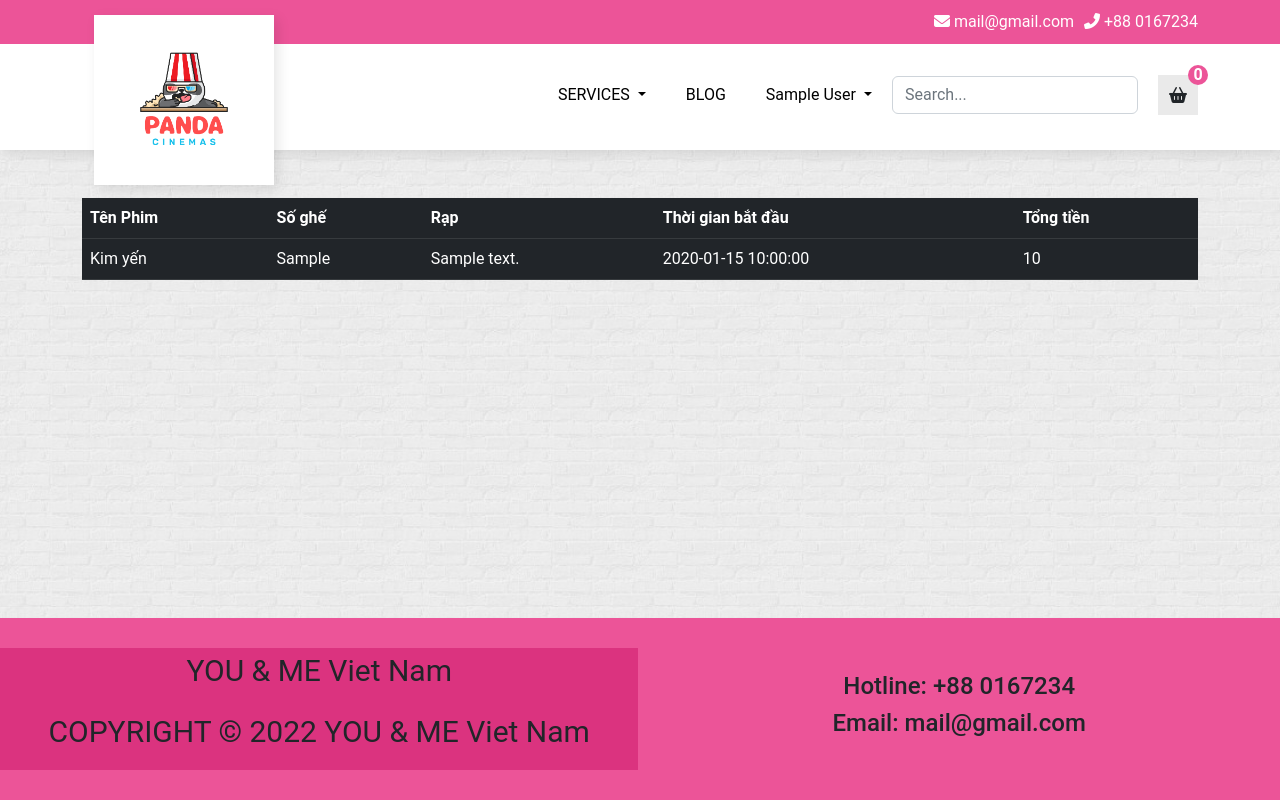
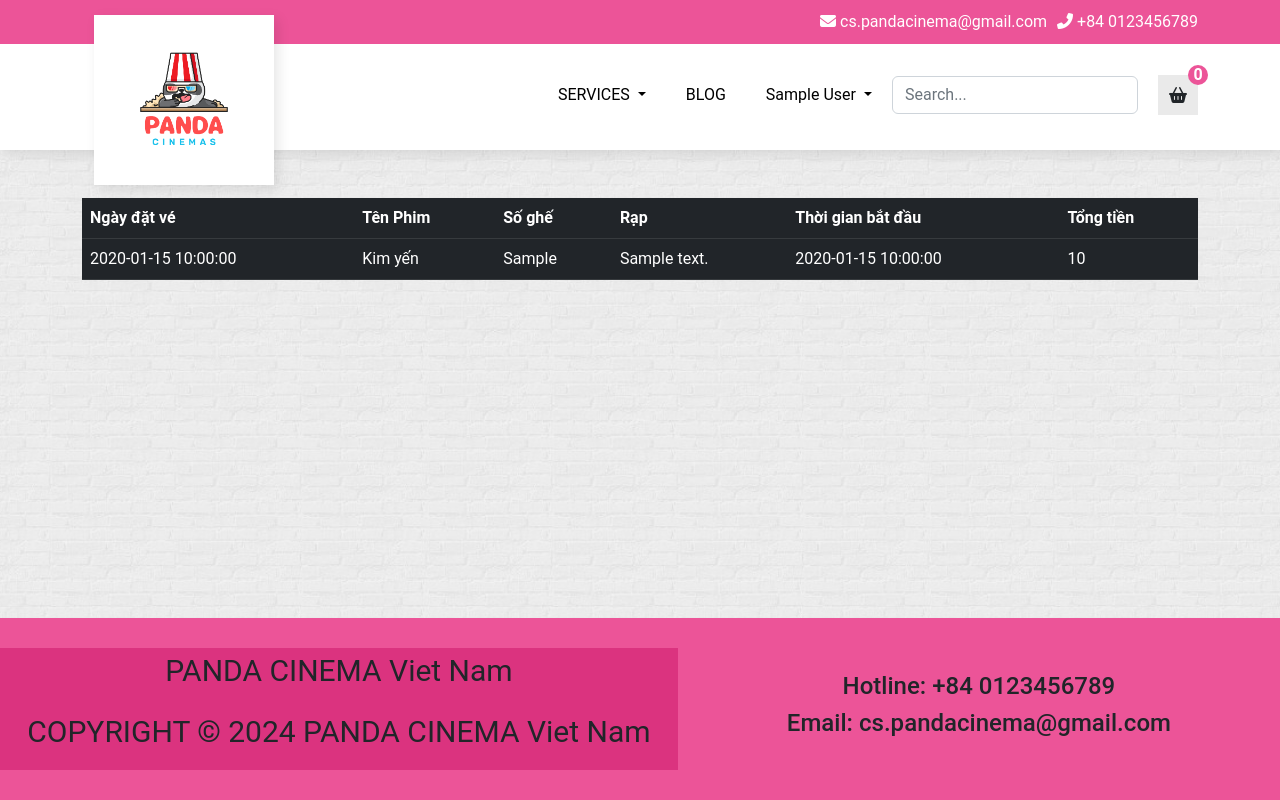
Before and after one commit to longnguyendev/movie-docker, a PHP site: page /history.php in a window 1280 px wide. Run offline with PHP 8.4, Linux system fonts and the light colour scheme; the visitor is signed in with stand-in values (Sample User, id 1); data comes from the database, SQL or seed files in the repository; tables that the repository leaves empty or names only in its code hold one stand-in row (values such as "Sample post").

Commit message:
fix:history

```diff
--- a/movie/footer.php
+++ b/movie/footer.php
@@ -2,13 +2,13 @@
     <div class="footer mt-4">
         <div class="flex-footer">
             <div class="information-left" style="flex-grow: 2">
-                <p>YOU & ME Viet Nam</p>
-                <p>COPYRIGHT © 2022 YOU & ME Viet Nam</p>
+                <p>PANDA CINEMA Viet Nam</p>
+                <p>COPYRIGHT © 2024 PANDA CINEMA Viet Nam</p>
             </div>
             <div class="information-ringht" style="flex-grow: 8">
                 <addres>
-                    <h4>Hotline: +88 0167234</h4>
-                    <h4>Email: mail@gmail.com</h4>
+                    <h4>Hotline: +84 0123456789</h4>
+                    <h4>Email: cs.pandacinema@gmail.com</h4>
                 </addres>
             </div>
         </div>
--- a/movie/header.php
+++ b/movie/header.php
@@ -2,8 +2,8 @@
     <div class="top-contact">
         <div class="container">
             <ul class="top-contact-list">
-                <li><a href="" class="email-contact"><i class="fa-solid fa-envelope"></i> mail@gmail.com</a></li>
-                <li><a href="" class="phone-number"><i class="fa-solid fa-phone-flip"></i> +88 0167234</a></li>
+                <li><a href="" class="email-contact"><i class="fa-solid fa-envelope"></i> cs.pandacinema@gmail.com</a></li>
+                <li><a href="" class="phone-number"><i class="fa-solid fa-phone-flip"></i> +84 0123456789</a></li>
             </ul>
 
         </div>
@@ -66,7 +66,7 @@
                                     }
                                     ?>
                                     <!-- <li><a class="dropdown-item" href="#">Action</a></li> -->
-                                    <li><a class="dropdown-item" href="history.php">Lịch sử mua hàng</a></li>
+                                    <li><a class="dropdown-item" href="history.php">History</a></li>
                                     <li>
                                         <hr class="dropdown-divider">
                                     </li>
--- a/movie/history.php
+++ b/movie/history.php
@@ -30,6 +30,7 @@ $histories = $billModel->getBillsByUser($_SESSION['user']['id']);
         <table class="table table-dark mt-5">
             <thead>
                 <tr>
+                    <th scope="col">Ngày đặt vé</th>
                     <th scope="col">Tên Phim</th>
                     <th scope="col">Số ghế</th>
                     <th scope="col">Rạp</th>
@@ -44,6 +45,7 @@ $histories = $billModel->getBillsByUser($_SESSION['user']['id']);
                 ?>
                     <thead>
                         <tr>
+                            <td scope="col"><?php echo $bill['created_at'] ?></td>
                             <td scope="col"><?php echo $bill['name'] ?></td>
                             <td scope="col"><?php echo $bill['seats'] ?></td>
                             <td scope="col"><?php echo $bill['address'] ?></td>
--- a/movie/models/BillModel.php
+++ b/movie/models/BillModel.php
@@ -3,7 +3,7 @@ class BillModel extends Model
 {
     public function getBillsByUser($id)
     {
-        $sql = parent::$connection->prepare('SELECT user.name, product.name, seats, address, timePay, totalPrice FROM user INNER JOIN bill ON user.id = ? INNER JOIN product on product.id = bill.product_id');
+        $sql = parent::$connection->prepare('SELECT created_at, user.name, product.name, seats, address, timePay, totalPrice FROM user INNER JOIN bill ON user.id = ? INNER JOIN product on product.id = bill.product_id ORDER BY created_at DESC');
         $sql->bind_param("s", $id);
         $items = [];
         $sql->execute();
```
